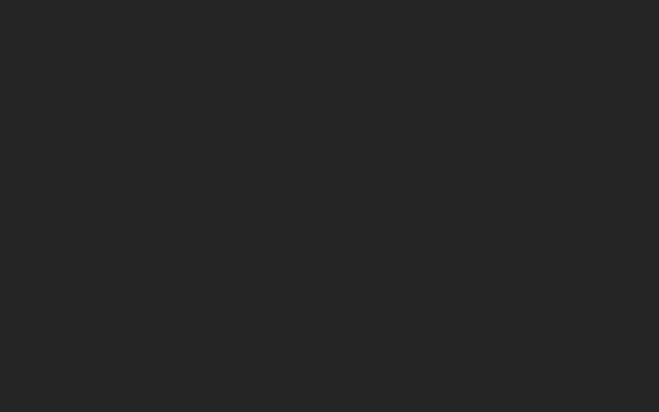
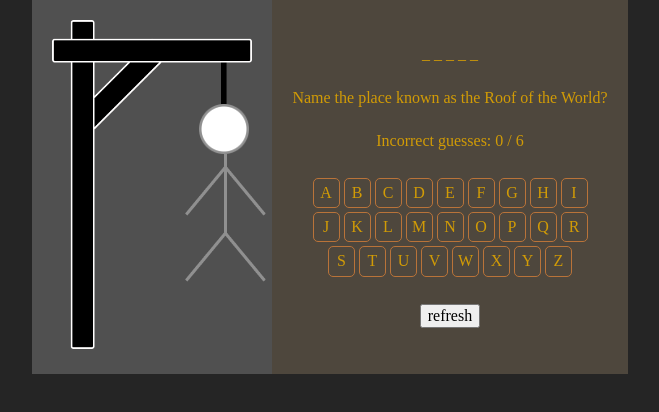
Before and after one commit to comtvset/JavaScript-Front-end-2023Q4, a website with bundled scripts: page hangman/index.html in a window 1280 px wide. Shown: the whole page, without its empty margins (310-969 px from the left). Built offline with nearby package versions, Linux system fonts and the light colour scheme.

Commit message:
fix: develop of game in progress... (Sat, Jan 13, 2024 08:45:00 PM)

```diff
--- a/hangman/index.html
+++ b/hangman/index.html
@@ -1,5 +1,6 @@
 <!DOCTYPE html>
 <html lang="en">
+
 <head>
     <meta charset="UTF-8">
     <meta name="viewport" content="width=device-width, initial-scale=1.0">
@@ -7,7 +8,31 @@
     <link rel="stylesheet" href="style.css">
     <title>hangman</title>
 </head>
-<body>
+
+<body class="body">
+    <section class="animation">
+        <div class="animation-wrap">
+            <img src="./assets/images/gallows_static.png" alt="img" class="gallows">
+            <div class="action">
+                <img src="./assets/images/head_1.png" alt="img" class="head">
+                <img src="./assets/images/body_2.png" alt="img" class="body-person">
+                <img src="./assets/images/left-arm_3.png" alt="img" class="left-arm">
+                <img src="./assets/images/right-arm_4.png" alt="img" class="right-arm">
+                <img src="./assets/images/left-leg_5.png" alt="img" class="left-leg">
+                <img src="./assets/images/right-leg_6.png" alt="img" class="right-leg">
+            </div>
+        </div>
+    </section>
+    <section class="interaction">
+        <div class="answer"></div>
+        <div class="question">"In which country did the dish paella originate?"</div>
+        <div class="count">Incorrect guesses: 0 / 6</div>
+        <div class="alphabet"></div>
+        <button>refresh</button>
+    </section>
+
+
 </body>
 <script type="module" src="script.js"></script>
+
 </html>
--- /dev/null
+++ b/hangman/questions.js
@@ -0,0 +1,28 @@
+const questionsAndAnswers = {
+    'In which country did the dish paella originate?': 'Spain',
+    'Which country is known as the Land of the Rising Sun?': 'Japan',
+    'Which animal is known as the "Ship of the Desert"?': 'Camel',
+    'Name the National animal of India?': 'Tiger',
+    'Name the place known as the Roof of the World?': 'Tibet',
+    'Name the longest river on the Earth?': 'Nile',
+    'Name the smallest continent?': 'Australia',
+    'Which is the principal source of energy for the Earth?': 'Sun',
+    'Which festival is known as the festival of light?': 'Diwali',
+    'Name a bird that lays the largest eggs?': 'Ostrich',
+    'Name the planet known as the Red Planet?': 'Mars',
+    'Name a natural satellite of Earth?': 'Moon',
+    'What is the national bird of the United States?': 'Eagle',
+    'What language is spoken in Brazil?': 'Portuguese',
+    'What is the capital city of Canada?': 'Ottawa',
+    'What is the capital city of Spain?': 'Madrid',
+    'What is the primary ingredient in guacamole?': 'Avocado',
+    'Which fruit is the most popular and consumed worldwide?': 'Tomato',
+    'In which country is the Sphinx located?': 'Egypt',
+    'What is the only mammal capable of sustained flight?': 'Bat',
+    'Which bird is known for its ability to mimic human speech?': 'Parrot',
+    'What is the name of the Italian dish made of thinly sliced raw meat or fish, typically served as an appetizer?': 'Carpaccio',
+    'In which country did the sandwich originate?': 'England',
+    'What is the largest country in South America by land area?': 'Brazil',
+    'Which country is known as the Land of the Midnight Sun?': 'Norway',
+};
+export default questionsAndAnswers;
--- a/hangman/script.js
+++ b/hangman/script.js
@@ -1 +1,89 @@
-console.log('connecting to html...')
+import questionsAndAnswers from './questions.js';
+
+const refresh = document.querySelector('button');
+const alphabet = document.querySelector('.alphabet');
+
+function createAlphabet() {
+    let alpha = Array.from({ length: 26 }, (_, index) =>
+        String.fromCharCode(65 + index)
+    );
+    for (let i = 0; i < alpha.length; i++) {
+        const letter = document.createElement('div');
+        alphabet.appendChild(letter);
+        letter.classList.add('letter');
+        letter.innerHTML = alpha[i];
+    }
+}
+
+createAlphabet();
+
+function random() {
+    const result = Math.floor(Math.random() * 24) + 1;
+    console.log(result)
+    return result
+}
+
+const answerField = document.querySelector('.answer');
+const questionField = document.querySelector('.question');
+
+let answer = '';
+let length = 0;
+
+function question(any) {
+    length = answer.length;
+    let entries = Object.entries(questionsAndAnswers);
+    questionField.innerHTML = entries[any][0];
+    answer = entries[any][1];
+}
+
+question(random());
+
+function setSecredWord(answer) {
+    const secretWord = answer.toUpperCase().split('').fill('_').join(' ');
+    answerField.innerHTML = secretWord;
+}
+setSecredWord(answer);
+
+function check(result) {
+    length;
+
+    const word = answer.toUpperCase().split('');
+    let field = answerField.innerHTML.split(' ');
+    // console.log(word)
+    // console.log(field);
+
+    if (word.includes(result.innerHTML)) {
+        for (let i = 0; i < word.length; i++) {
+            if (word[i] === result.innerHTML) {
+                field[i] = result.innerHTML;
+                length = length - 1;
+                result.classList.add('disable');
+            }
+        }
+    } else {
+        console.log('Incorrect');
+    }
+    answerField.innerHTML = field.join(' ');
+}
+const letters = document.querySelectorAll('.letter');
+
+function pressLetter(callback) {
+    letters.forEach((item) => {
+        item.addEventListener('click', function () {
+            const result = item;
+            callback(result);
+        });
+    });
+}
+
+pressLetter(check);
+
+refresh.addEventListener('click', () => {
+    question(random());
+    setSecredWord(answer);
+    length = answer.length;
+
+    letters.forEach((item) => {
+        item.classList.remove('disable');
+    });
+});
--- a/hangman/style.css
+++ b/hangman/style.css
@@ -1,3 +1,119 @@
+html {
+    scroll-behavior: smooth;
+    transition: all 0.5s;
+}
+
 body {
     background-color: rgb(37, 37, 37);
+    color: rgb(209, 155, 6);
 }
+
+.body {
+    display: flex;
+    flex-direction: row;
+    justify-content: center;
+}
+
+
+/* ANIAMTION */
+.animation {
+    background-color: rgb(80, 80, 80);
+    padding: 20px;
+}
+
+.animation-wrap {
+    position: relative;
+}
+
+.gallows {
+    width: 200px;
+}
+
+.action {
+    position: absolute;
+    top: -65px;
+    left: -106px;
+}
+
+.head {
+    position: absolute;
+    top: 149px;
+    left: 253px;
+    height: 50px;
+}
+
+.body-person {
+    position: absolute;
+    top: 199px;
+    left: 278px;
+    height: 80px;
+}
+
+.left-arm {
+    position: absolute;
+    top: 211px;
+    left: 239px;
+    height: 50px;
+}
+
+.right-arm {
+    position: absolute;
+    top: 211px;
+    left: 278px;
+    height: 50px;
+}
+
+.left-leg {
+    position: absolute;
+    top: 277px;
+    left: 239px;
+    height: 50px;
+}
+
+.right-leg {
+    position: absolute;
+    top: 277px;
+    left: 278px;
+    height: 50px;
+}
+
+/* INTERACTION */
+.interaction {
+    display: flex;
+    flex-direction: column;
+    justify-content: space-evenly;
+    align-items: center;
+
+    padding: 20px;
+    background-color: rgb(78, 71, 61);
+}
+
+.alphabet {
+    display: flex;
+    flex-direction: row;
+    flex-wrap: wrap;
+    max-width: 300px;
+    justify-content: center;
+}
+
+.letter {
+    border: 1px solid rgb(185, 115, 57);
+    padding: 5px;
+    margin: 2px;
+    width: 15px;
+    border-radius: 5px;
+    text-align: center;
+    cursor: pointer;
+    transition: 0.5s;
+}
+
+.letter:hover {
+    background-color: rgb(187, 89, 33);
+    transition: 0.5s;
+}
+
+.disable {
+    pointer-events: none;
+    cursor: default;
+    background-color: rgba(219, 90, 15, 0.514);
+}
```
